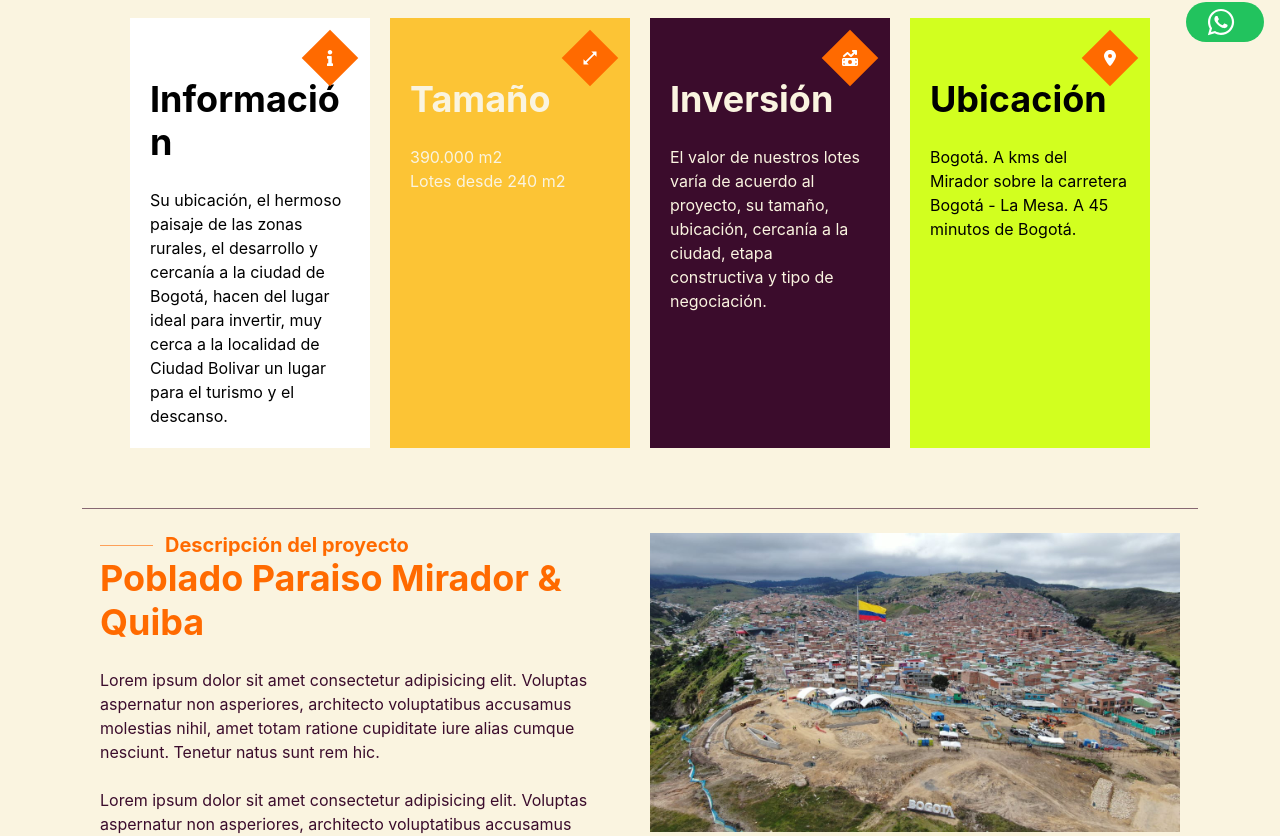
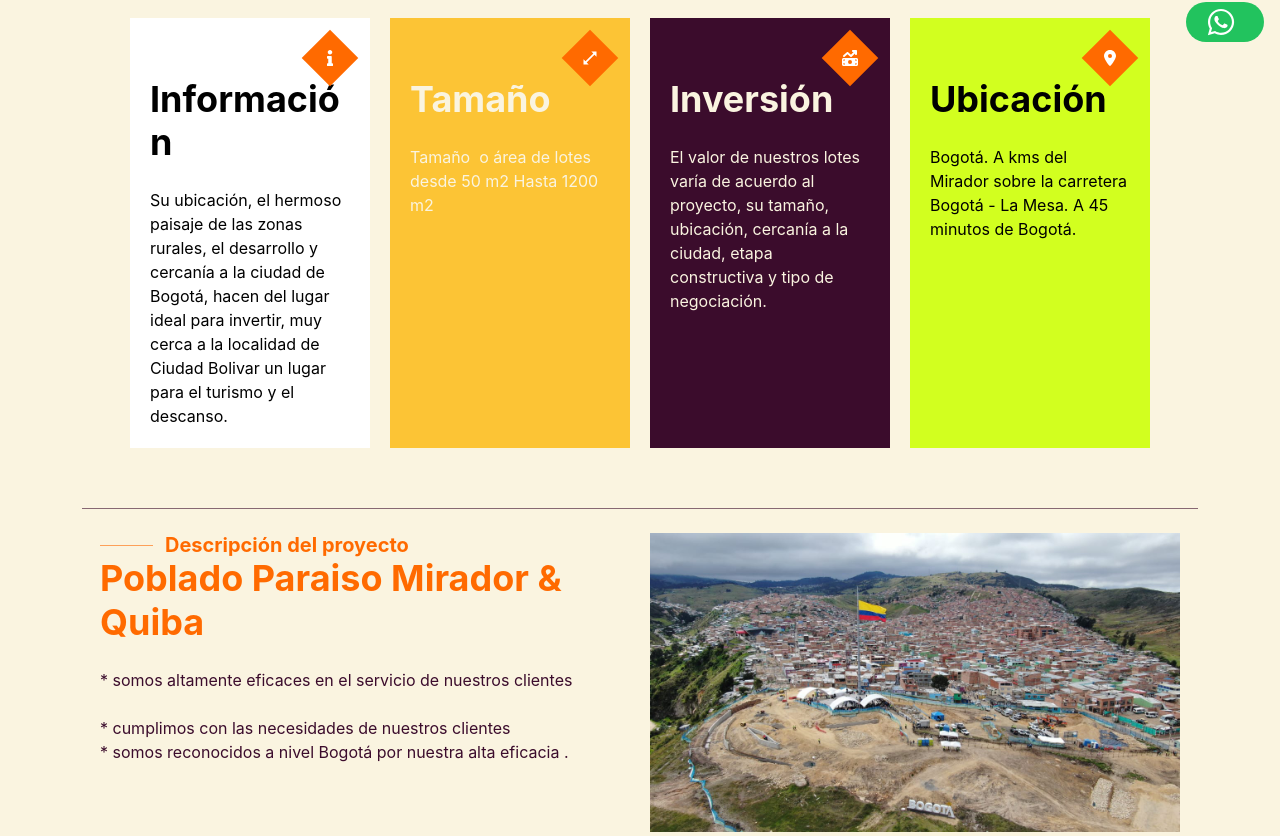
Before and after one commit to KevinZea/franquicias-unicas, a React (Vite) app: page / in a window 1280 px wide. Shown: the part 742-1578 px from the top of the page. Built offline with nearby package versions, Linux system fonts and the light colour scheme.

Commit message:
changes by Armando

```diff
--- a/src/Components/Cards.jsx
+++ b/src/Components/Cards.jsx
@@ -24,7 +24,7 @@ const Cards = ({isMobile}) => {
         },
         {
             title: "Tamaño",
-            description: "390.000 m2\nLotes desde 240 m2",
+            description: "Tamaño  o área de lotes desde 50 m2 Hasta 1200 m2",
             fondo: "#fcc435",
             logo: <IoMdResize />,
             color: blanco
--- a/src/Components/Proyect.jsx
+++ b/src/Components/Proyect.jsx
@@ -9,7 +9,7 @@ import {
 } from '@chakra-ui/react';
 import paraiso from '../assets/paraiso.jpeg';
 
-const Proyect = ({isMobile}) => {
+const Proyect = ({ isMobile }) => {
     const blanco = "#faf4e0"
     const naranja = "#ff6a00"
     const morado = "#3b0c2c"
@@ -49,15 +49,13 @@ const Proyect = ({isMobile}) => {
                     </Heading>
                     <br />
                     <Text color={morado}>
-                        Lorem ipsum dolor sit amet consectetur adipisicing elit.
-                        Voluptas aspernatur non asperiores, architecto voluptatibus accusamus molestias nihil,
-                        amet totam ratione cupiditate iure alias cumque nesciunt. Tenetur natus sunt rem hic.
+                        * somos altamente eficaces en el servicio de nuestros clientes
                     </Text>
                     <br />
                     <Text color={morado}>
-                        Lorem ipsum dolor sit amet consectetur adipisicing elit.
-                        Voluptas aspernatur non asperiores, architecto voluptatibus accusamus molestias nihil,
-                        amet totam ratione cupiditate iure alias cumque nesciunt. Tenetur natus sunt rem hic.
+                        * cumplimos con las necesidades  de nuestros clientes
+                        <br />
+                        * somos reconocidos a nivel Bogotá por nuestra alta eficacia .
                     </Text>
                 </Box>
                 {isMobile && <br />}
```
